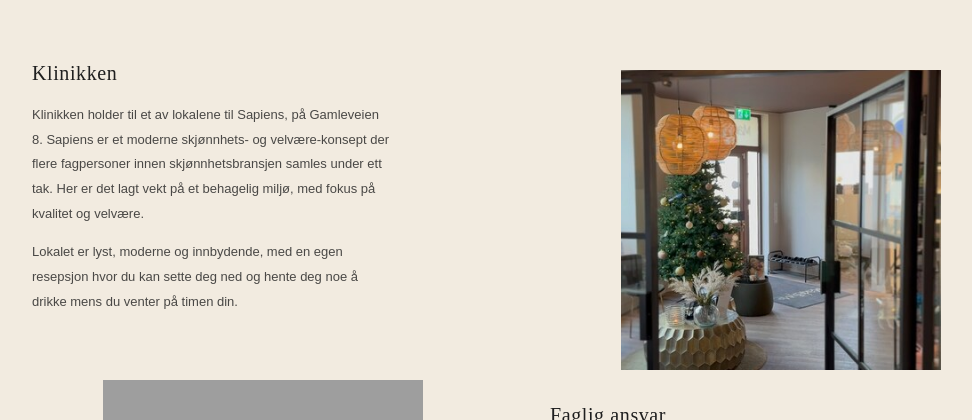
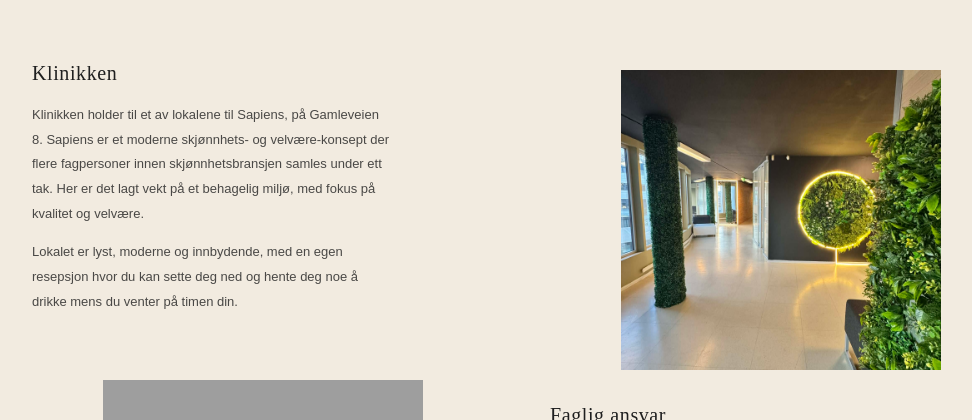
Before and after one commit to gydalo/EmblaKosmetisk, a React (Vite) app: page /om in a window 1280 px wide. Shown: the part 763-1183 px from the top of the page, without its empty margins (118-1090 px from the left). Built offline with nearby package versions, Linux system fonts and the light colour scheme; grey boxes are pictures that could not be loaded; a web font is replaced by a local one.

Commit message:
Changed images of the skin with sapiens

```diff
--- a/src/components/HomeSplitSection.jsx
+++ b/src/components/HomeSplitSection.jsx
@@ -6,7 +6,7 @@ export default function HomeSplitSection() {
   return (
     <section className="home-split" aria-label="Velkommen-seksjon">
       <div className="home-split__image" aria-hidden="true">
-        <img src="/images/theskin.jpg" alt="" className="home-split__img" />
+        <img src="/images/sapiens.jpg" alt="" className="home-split__img" />
       </div>
 
       <div className="home-split__panel">
--- a/src/pages/Om.jsx
+++ b/src/pages/Om.jsx
@@ -71,7 +71,7 @@ export default function Om() {
             <div className="about__media about__media--right">
               <img
                 className="about__img"
-                src="/images/theskin.jpg"
+                src="/images/sapiens.jpg"
                 alt="Klinikken"
               />
             </div>
```
Also changed, not shown: public/images/sapiens.jpg (added).
